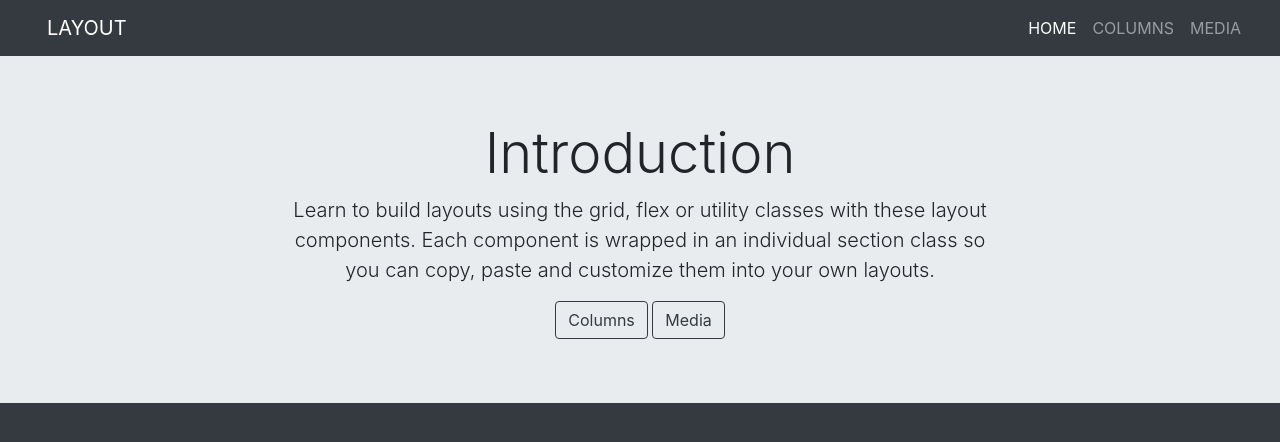
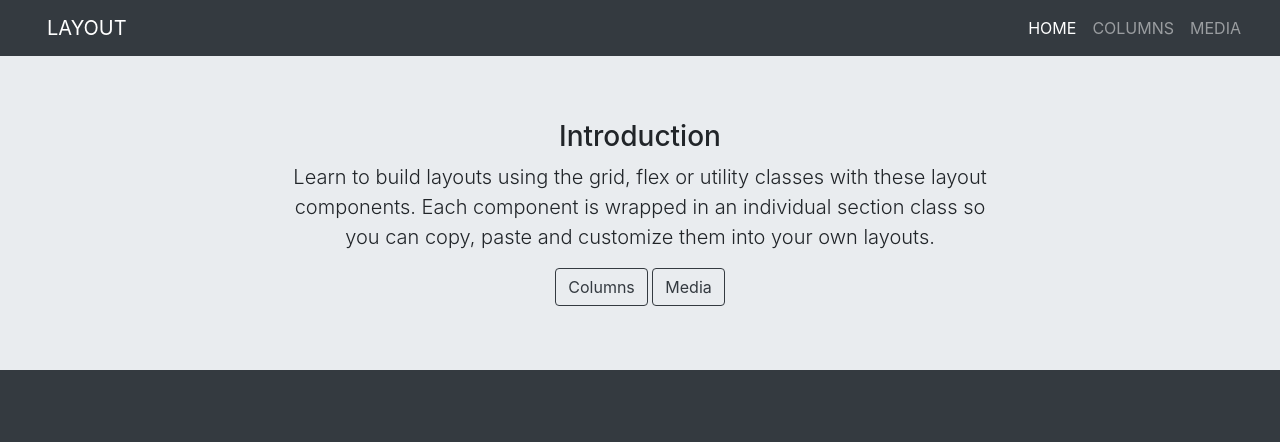
Before and after one commit to bvskarthik18/learning-github, a plain HTML site: page docs/index.html in a window 1280 px wide. Drawn offline with nearby package versions, Linux system fonts and the light colour scheme.

Commit message:
removed text-reverse

```diff
--- a/docs/index.html
+++ b/docs/index.html
@@ -39,11 +39,11 @@
         </div>
       </nav>
 
-      <section class="jumbotron jumbotron-fluid d-flex align-items-center text-reverse">
+      <section class="jumbotron jumbotron-fluid d-flex align-items-center ">
         <div class="container text-center">
           <div class="row justify-content-center">
             <div class="col-11 col-sm-10 col-md-8 animated fadeInUp">
-              <h3 class="display-4 text-reverse">Introduction</h3>
+              <h3>Introduction</h3>
               <p class="lead">
                 Learn to build layouts using the grid, flex or utility classes with these layout components. Each component is wrapped in an
                 individual section class so you can copy, paste and customize them into your own layouts.
```
